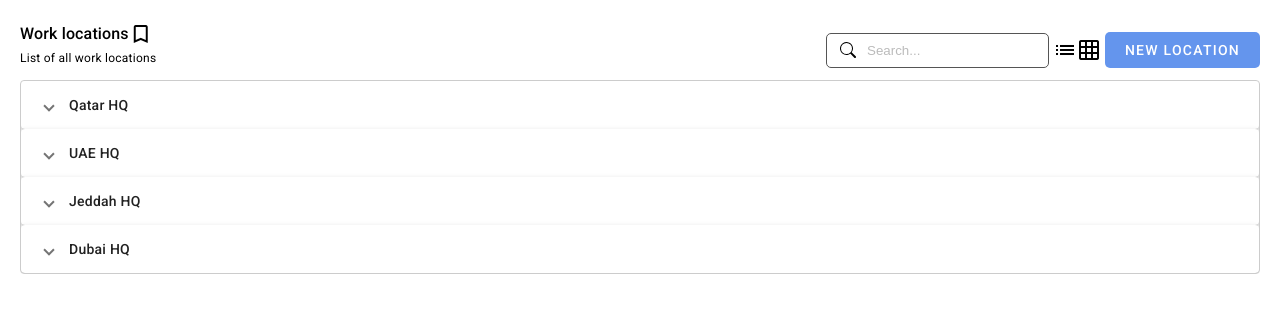
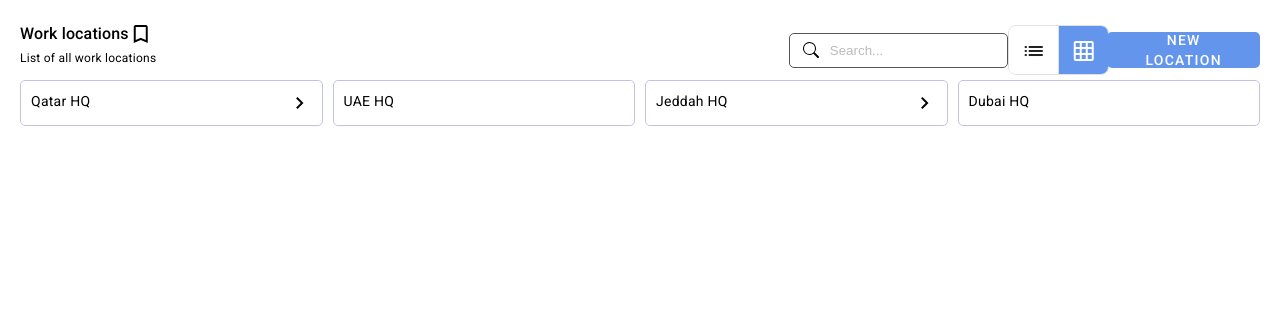
Before and after one commit to Paulvitalis200/work-location, an Angular app: page / in a window 1280 px wide. Shown: the top 312 px of the page. Built offline with nearby package versions, Linux system fonts and the light colour scheme.

Commit message:
More changes

```diff
--- a/src/app/location-list/location-list.component.html
+++ b/src/app/location-list/location-list.component.html
@@ -12,8 +12,16 @@
         <input class="nosubmit" type="search" placeholder="Search..." />
       </div>
       <div class="view-section">
-        <mat-icon>list</mat-icon>
-        <mat-icon>grid_on</mat-icon>
+        <mat-button-toggle-group #group="matButtonToggleGroup">
+          <mat-button-toggle
+            *ngFor="let view of views"
+            aria-label="Text align right"
+            (change)="loadSection(view)"
+            [checked]="isActive === view"
+          >
+            <mat-icon>{{ view === "list" ? "list" : "grid_on" }}</mat-icon>
+          </mat-button-toggle>
+        </mat-button-toggle-group>
       </div>
       <div>
         <button mat-button class="location-btn" (click)="addLocation()">
@@ -29,6 +37,7 @@
     class="location-list"
     (cdkDropListDropped)="drop($event)"
   >
+    <div *ngIf="isActive === 'list'">
       <mat-accordion
         *ngFor="let location of locations"
         class="location-box"
@@ -51,11 +60,22 @@
             </div>
           </div>
         </mat-expansion-panel>
-
-      <!-- <div class="location-box" *ngFor="let location of locations" cdkDrag>
-      {{ location.name }}
-    </div> -->
       </mat-accordion>
+    </div>
+    <div *ngIf="isActive === 'grid'" class="grid-list">
+      <div
+        *ngFor="let location of locations"
+        class="location-grid-box"
+        [ngClass]="{
+          pointer: getChildLocations(location).length > 0
+        }"
+      >
+        <div>{{ location.name }}</div>
+        <mat-icon *ngIf="getChildLocations(location).length > 0"
+          >keyboard_arrow_right</mat-icon
+        >
+      </div>
+    </div>
   </div>
   <ng-template #noLocations>
     <div class="no-location">
--- a/src/app/location-list/location-list.component.scss
+++ b/src/app/location-list/location-list.component.scss
@@ -26,12 +26,7 @@
       display: flex;
       align-items: center;
       justify-content: space-between;
-      width: 35%;
-
-      .view-section {
-        display: flex;
-        justify-content: space-between;
-      }
+      width: 38%;
     }
   }
 }
@@ -77,7 +72,7 @@ input.nosubmit {
 
 .location-list {
   max-width: 100%;
-  border: solid 1px #ccc;
+  //   border: solid 1px #ccc;
   //   min-height: 60px;
   background: white;
   border-radius: 4px;
@@ -93,6 +88,14 @@ input.nosubmit {
   cursor: move;
   background: white;
   font-size: 14px;
+}
+
+.location-grid-box {
+  border: 1px solid rgb(194, 194, 226);
+  border-radius: 5px;
+  padding: 10px;
+  display: flex;
+  justify-content: space-between;
 }
 
 .cdk-drag-preview {
@@ -116,6 +119,29 @@ input.nosubmit {
 
 .location-list.cdk-drop-list-dragging .location-box:not(.cdk-drag-placeholder) {
   transition: transform 250ms cubic-bezier(0, 0, 0.2, 1);
+}
+
+.mat-button-toggle-group {
+  width: 100%;
+
+  border-radius: 8px;
+  .mat-button-toggle {
+    flex-grow: 1;
+  }
+  .mat-button-toggle-checked {
+    background-color: #6495ed;
+    color: white;
+  }
+}
+
+.grid-list {
+  display: grid;
+  grid-template-columns: repeat(4, 1fr);
+  gap: 10px;
+}
+
+.pointer {
+  cursor: pointer;
 }
 
 @media (max-width: 500px) {
--- a/src/app/location-list/location-list.component.ts
+++ b/src/app/location-list/location-list.component.ts
@@ -53,7 +53,10 @@ export class LocationListComponent {
       },
     },
   ];
+  selectedView: string = 'list';
+  views: string[] = ['list', 'grid'];
   panelOpenState: boolean = false;
+  isActive: string = 'grid';
 
   constructor(private dialog: MatDialog) {}
 
@@ -92,4 +95,9 @@ export class LocationListComponent {
     );
     return nedddd;
   }
+
+  loadSection(section: string) {
+    console.log(section);
+    this.isActive = section;
+  }
 }
--- a/src/app/location-list/material.module.ts
+++ b/src/app/location-list/material.module.ts
@@ -6,6 +6,7 @@ import { MatFormFieldModule } from '@angular/material/form-field';
 import { MatDialogModule } from '@angular/material/dialog';
 import { DragDropModule } from '@angular/cdk/drag-drop';
 import { MatExpansionModule } from '@angular/material/expansion';
+import { MatButtonToggleModule } from '@angular/material/button-toggle';
 
 @NgModule({
   declarations: [],
@@ -17,6 +18,7 @@ import { MatExpansionModule } from '@angular/material/expansion';
     MatDialogModule,
     DragDropModule,
     MatExpansionModule,
+    MatButtonToggleModule,
   ],
 })
 export class MaterialModule {}
--- a/src/app/shared/dialogs/new-location/new-location.component.html
+++ b/src/app/shared/dialogs/new-location/new-location.component.html
@@ -31,12 +31,8 @@
     <div>
       <mat-form-field appearance="outline">
         <mat-label>Parent location (Optional)</mat-label>
-        <input
-          matInput
-          placeholder="Parent location (Optional)"
-          formControlName="parentLocation"
-        />
-        <mat-select required formControlName="parentLocation">
+
+        <mat-select formControlName="parentLocation">
           <mat-option *ngFor="let location of locations" [value]="location">
             {{ location.name }}
           </mat-option>
```
Lines whose indentation alone changed are shown as unchanged.
